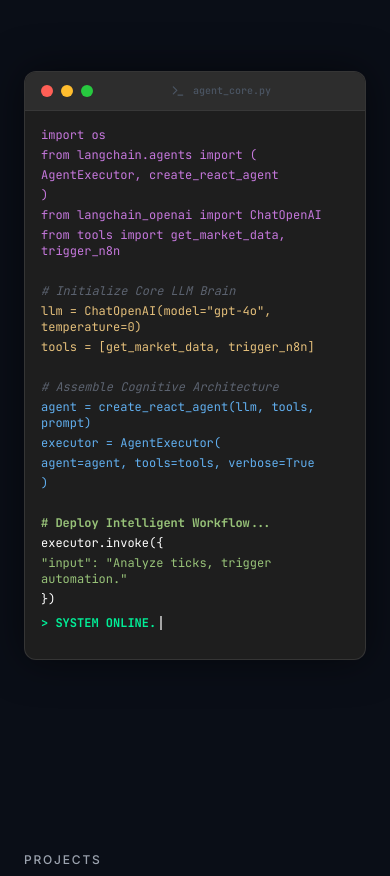
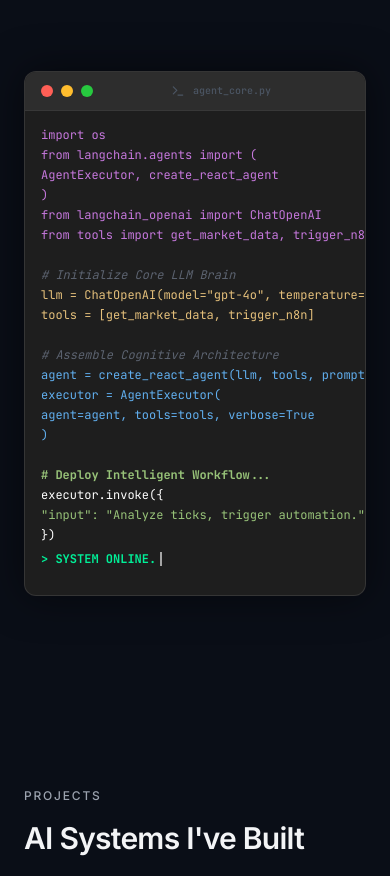
Before and after one commit to mohitsinghal1206/Mohit-Singhal-Portfolio, a Next.js app: page / in a window 390 px wide. Shown: the part 2179-3055 px from the top of the page. Built offline with nearby package versions, Linux system fonts and the light colour scheme.

Commit message:
fix: Restore horizontal scrolling for terminal only on mobile screens

```diff
--- a/src/components/animations/live-terminal.tsx
+++ b/src/components/animations/live-terminal.tsx
@@ -46,9 +46,9 @@
       </div>
 
       {/* Terminal Body */}
-      <div className="p-4 md:p-5 relative pb-6">
+      <div className="p-4 md:p-5 relative overflow-x-auto whitespace-nowrap md:overflow-x-hidden md:whitespace-normal scrollbar-thin scrollbar-thumb-white/10 scrollbar-track-transparent pb-6">
         {codeLines.map((line, index) => (
-          <div key={index} className={`mb-1 ${line.color} flex items-center min-h-[16px] md:min-h-[20px]`}>
+          <div key={index} className={`mb-1 ${line.color} flex items-center min-h-[16px] md:min-h-[20px] w-max md:w-auto pr-4 md:pr-0`}>
             <span>{line.text}</span>
             {index === codeLines.length - 1 && (
               <motion.div
```
